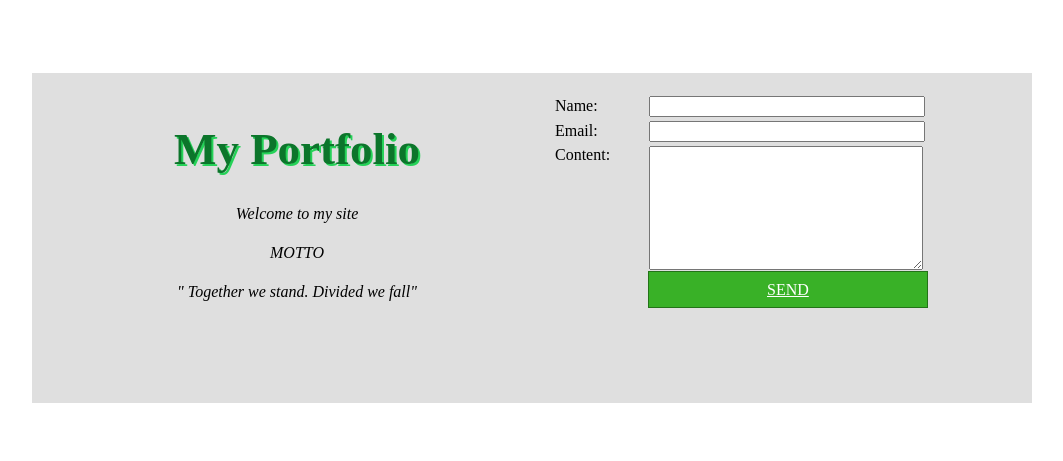
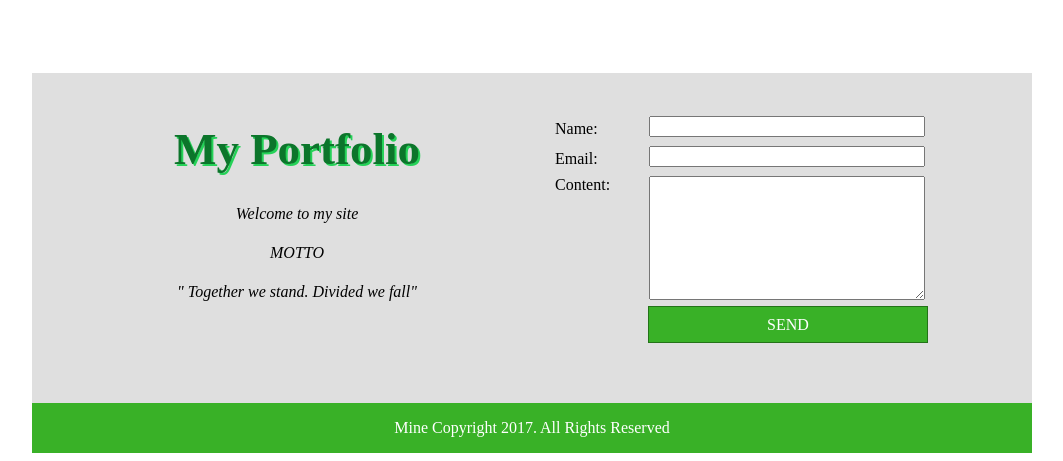
Before and after one commit to trd-carlyn/portfolio_sample, a plain HTML site: page index.html in a window 1280 px wide. Shown: the part 1949-2410 px from the top of the page, without its empty margins (108-1171 px from the left). Before the commit the page ends 2360 px from the top, so only its background shows below. Drawn offline with Linux system fonts and the light colour scheme.

Commit message:
[update]

```diff
--- a/css/custom.css
+++ b/css/custom.css
@@ -153,7 +153,7 @@ ul li{
 .contact-box2{
 	float:right;
 	width:400px;
-	padding-top:20px;
+	padding-top:40px;
 	margin-right:80px;
 }
 .contact-box2 table tr rd p{
@@ -169,10 +169,7 @@ ul li{
 }
 .contact-box2 table tr td input {
 	width: 276px;
-}
-.contact-box2 table tr td textarea {
-	width: 274px;
-	height: 124px;
+	margin-bottom:5px;
 }
 .contact-box2 table tr:nth-child(4) td {
 	padding: 8px 0;
@@ -183,10 +180,12 @@ ul li{
 	padding: 9px 118px;
 	color: #fff;
 	border: 1px solid #237318;
+	text-decoration:none;
 }
 .contact-box2 table tr td textarea {
-	width: 274px;
+	width: 276px;
 	height: 124px;
+	margin-bottom:5px;
 }
 .contact-box2  table  tbody  tr:nth-child(1)  td:nth-child(1) {
 	width: 90px;
@@ -197,3 +196,18 @@ ul li{
 .contact-box2  table  tbody  tr:nth-child(3)  td:nth-child(1)  p {
 	margin: 0 auto;
 }
+footer{
+	background-color:#39b127;
+	height:auto;
+}
+.copyright-note{
+	width:500px;
+	margin:0 auto;
+}
+.copyright-note p{
+	text-align:center;
+	color:#fff;
+	font-family:"Myriad Pro";
+	margin:0;
+	padding:16px;
+}
--- a/index.html
+++ b/index.html
@@ -99,6 +99,11 @@
 					</div>
 				</div>
 			</div>
+			<footer>
+				<div class="copyright-note">
+					<p> Mine Copyright 2017. All Rights Reserved </p>
+				</div>
+			</footer>
 		</div>
 	</body>
 </html>
```
